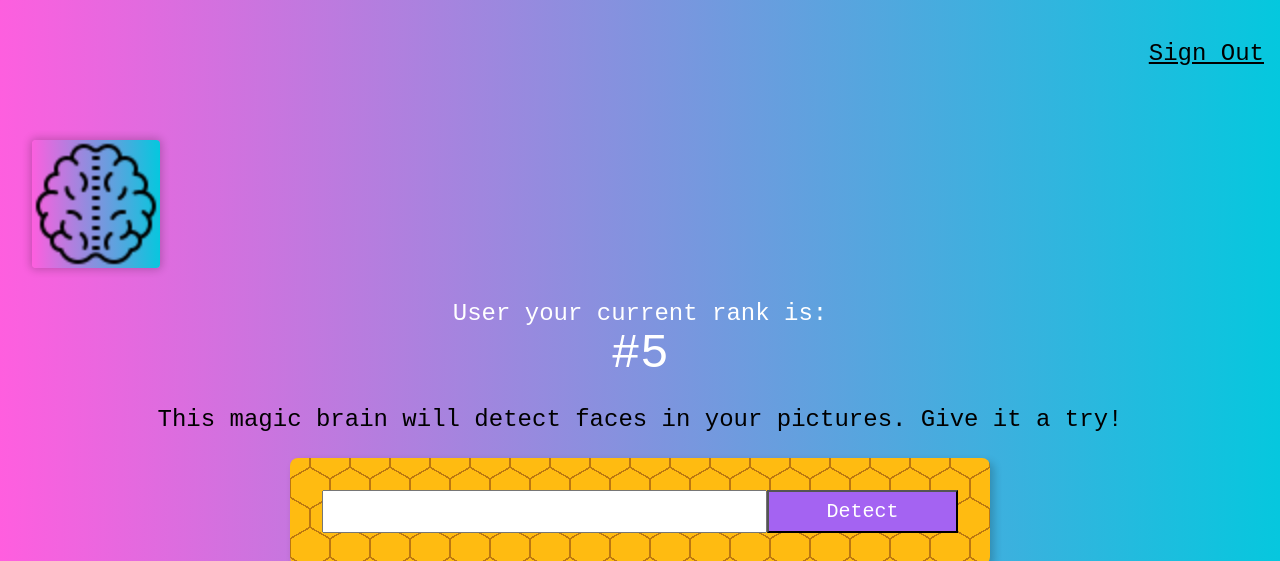
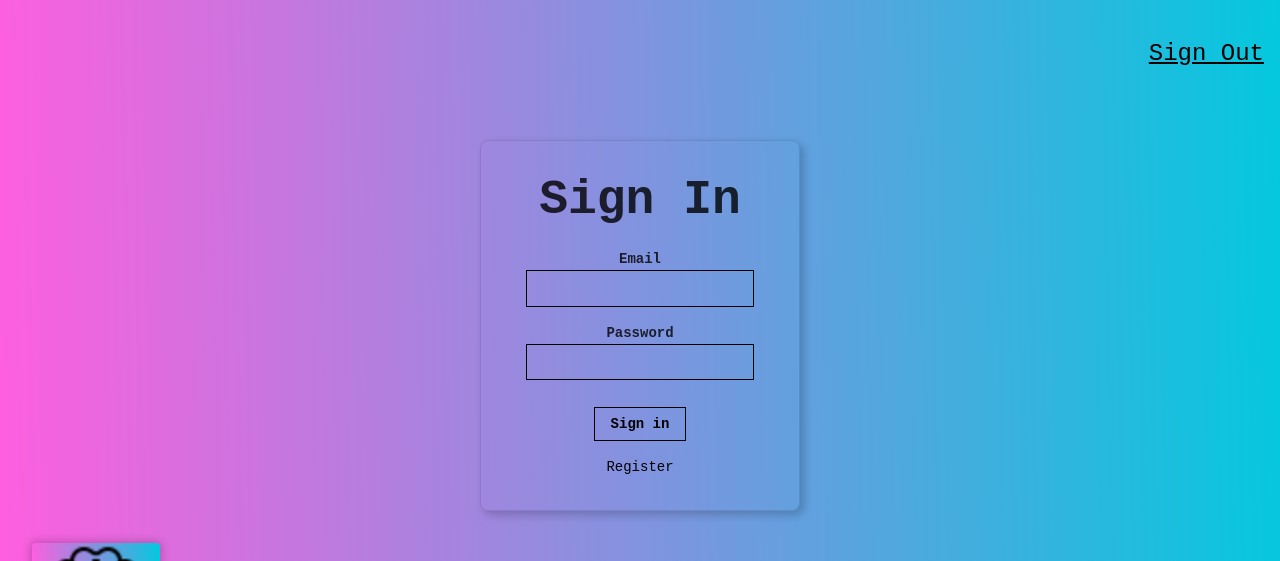
Before and after one commit to DavidIsfeld/EasyFaceRecognizer, a React (Create React App) app: page / in a window 1280 px wide. Shown: the top 561 px of the page. Built offline with nearby package versions, Linux system fonts and the light colour scheme.

Commit message:
added in beginning of sign in form

```diff
--- a/src/App.js
+++ b/src/App.js
@@ -6,6 +6,7 @@
 import ParticlesBg from 'particles-bg';
 import React, {Component} from 'react';
 import FaceRecognition from './components/FaceRecognition/FaceRecognition';
+import Signin from './components/Signin/Signin';
 
 class App extends Component {
   constructor() {
@@ -49,6 +50,7 @@
     return (
       <div className="App">
         <Navigation />
+        <Signin />
         <Logo />
         <Rank />
         <ImageLinkForm onInputChange={this.onInputChange} onButtonSubmit={this.onButtonSubmit}/>
--- /dev/null
+++ b/src/components/Signin/Signin.js
@@ -0,0 +1,31 @@
+import React from 'react';
+
+const Signin = () => {
+    return (
+    <article className="br3 ba b--black-10 mv4 w-100 w-50-m w-25-l mw6 shadow-5 center">
+        <main className="pa4 black-80">
+            <form className="measure">
+                <fieldset id="sign_up" className="ba b--transparent ph0 mh0">
+                    <legend className="f1 fw6 ph0 mh0">Sign In</legend>
+                    <div className="mt3">
+                        <label className="db fw6 lh-copy f6" htmlFor="email-address">Email</label>
+                        <input className="pa2 input-reset ba bg-transparent hover-bg-black hover-white w-100 b--black" type="email" name="email-address"  id="email-address" />
+                    </div>
+                    <div className="mv3">
+                        <label className="db fw6 lh-copy f6" htmlFor="password">Password</label>
+                        <input className="b pa2 input-reset ba bg-transparent hover-bg-black hover-white w-100 b--black" type="password" name="password"  id="password" />
+                    </div>
+                </fieldset>
+                <div className="">
+                <input className="b ph3 pv2 input-reset ba b--black bg-transparent grow pointer f6 dib" type="submit" value="Sign in" />
+                </div>
+                <div className="lh-copy mt3">
+                <a href="#0" className="f6 link dim black db">Register</a>
+                </div>
+            </form>
+        </main>
+    </article>
+    );
+};
+
+export default Signin;
```
